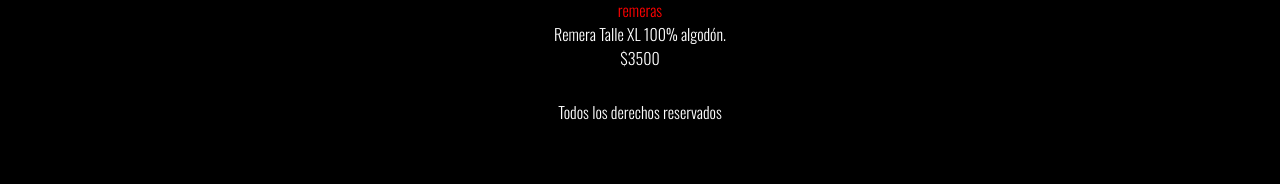
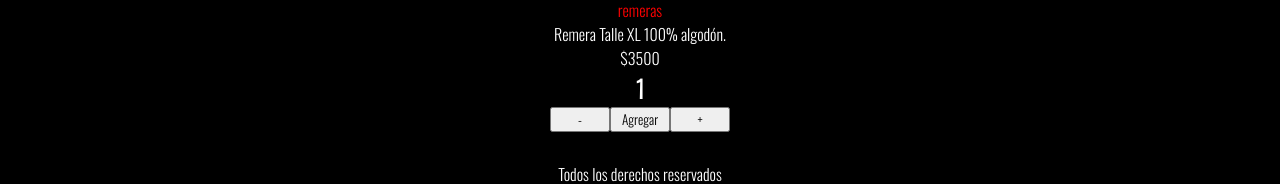
Before and after one commit to cabreraluca/react, a React (Create React App) app: page /product/1 in a window 1280 px wide. Shown: the part 495-679 px from the top of the page. Built offline with nearby package versions, Linux system fonts and the light colour scheme.

Commit message:
sincronizando ItemCount

```diff
--- a/src/App.js
+++ b/src/App.js
@@ -3,7 +3,7 @@
 import NavBar from './components/Navbar';
 import ItemListContainer from './components/ItemListContainter';
 import {BrowserRouter, Routes, Route} from 'react-router-dom';
-// import ItemCount from './components/ItemCount';
+import Cart from './components/Cart';
 import Footer from './components/Footer';
 import ItemDetailContainer from './components/ItemDetailContainer';
 // import TestFirebase from './components/TestFirebase';
@@ -18,6 +18,7 @@
             <Route path='/category/:categoriaId' element={<ItemListContainer />}/>
             <Route path='/product/:id' element={<ItemDetailContainer />}/>
             <Route path='/products' element={<ItemListContainer />} />
+            <Route path='/cart' element={<Cart />} />
           </Routes>
           < Footer />
         </BrowserRouter></>
--- /dev/null
+++ b/src/components/Cart.jsx
@@ -0,0 +1,7 @@
+import React from 'react'
+
+export default function Cart() {
+  return (
+    <div>Cart</div>
+  )
+}
--- a/src/components/ItemCount.jsx
+++ b/src/components/ItemCount.jsx
@@ -1,9 +1,8 @@
-import React, { useState } from 'react'
+import React from 'react'
 
-export default function ItemCount({ stock, initial, onAdd}) {
-  const [contador, setContador] = useState(1);
+export default function ItemCount({ stock, initial, onAdd, contador, setContador}) {
   return (
-    <div style={{backgroundColor: "black", margin: 0, width: '12rem'}}>
+    <div style={{textAlign:'center', backgroundColor: "black", margin: 'auto', width: '12rem'}}>
       <h2 style={{color: 'white'}}> {contador}</h2>
       <button style={{ height: 25, width:60, alignItems: 'center'}} onClick={() =>{
          if (contador > initial){
--- a/src/components/ItemDetail.jsx
+++ b/src/components/ItemDetail.jsx
@@ -1,5 +1,15 @@
 import React from 'react'
+import { useState } from 'react';
+import { useNavigate } from 'react-router-dom';
+import ItemCount from './ItemCount';
 const ItemDetail = ({productDetail}) => {
+  const navigate = useNavigate();
+  let [contador, setContador] = useState(1);
+  let [compraRealizada, setCompraRealizada] = useState(false);
+  const onAdd = (cantidad) => {
+    setCompraRealizada(true);
+    alert(`añadiste ${cantidad} items al carrito`)
+  }
   return (
     <div style={{padding: 30}} >
         <h2 style={{color: 'white'}}>Acerca de: {productDetail.title}</h2>
@@ -7,6 +17,10 @@
         <p style={{color: 'red' }} >{productDetail.category}</p>
         <p style={{color: 'white' }} >{productDetail.description}</p>
         <p style={{color: 'white' }} >${productDetail.price}</p>
+        {compraRealizada ? <div>
+        <button onClick={()=>navigate('/cart')}>Ir al carrito</button>
+        <button onClick={()=>navigate('/')}>Seguir comprando</button>
+      </div>: <ItemCount stock={10} initial={1} onAdd={onAdd} contador={contador} setContador={setContador}/>}
     </div>
   )
 }
```
